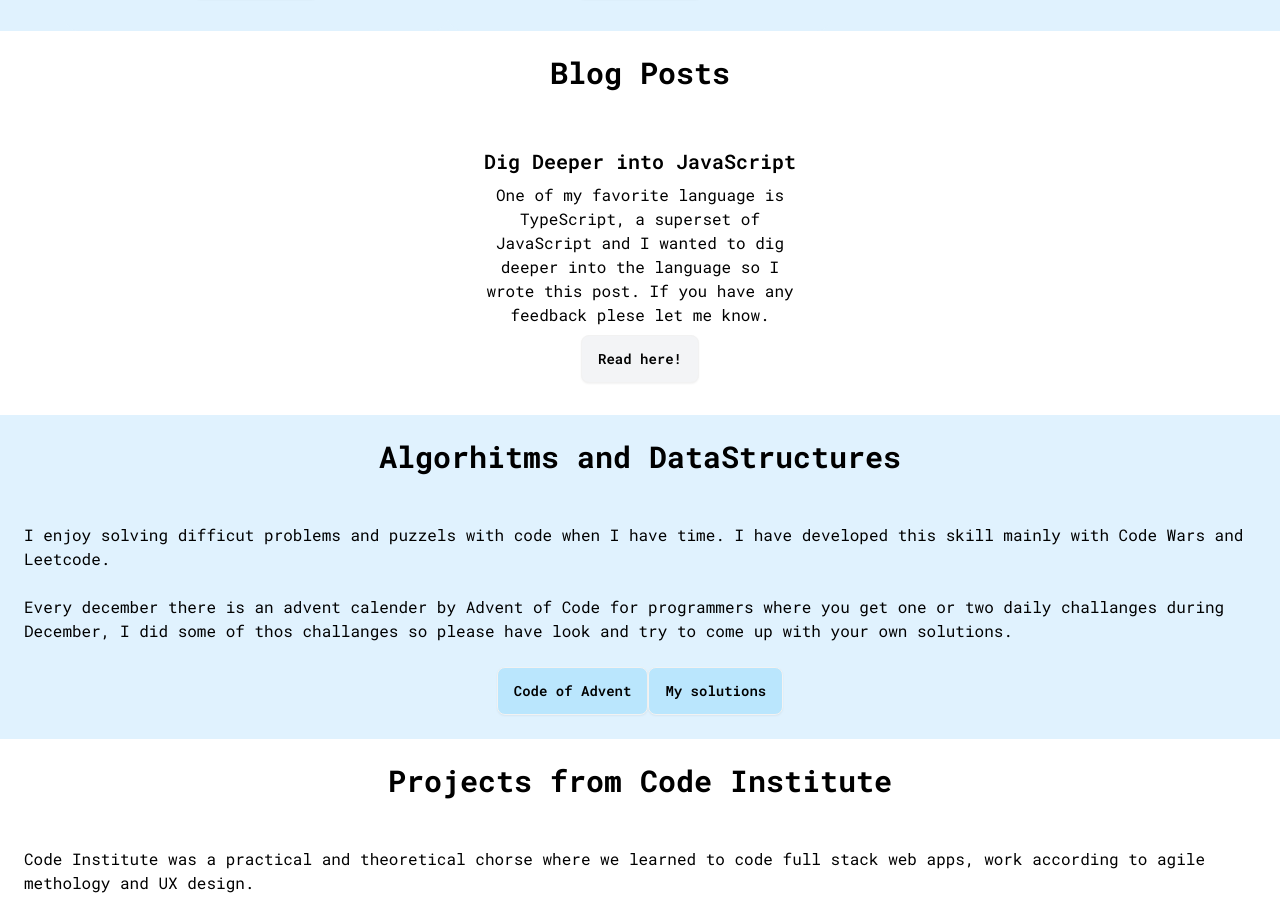
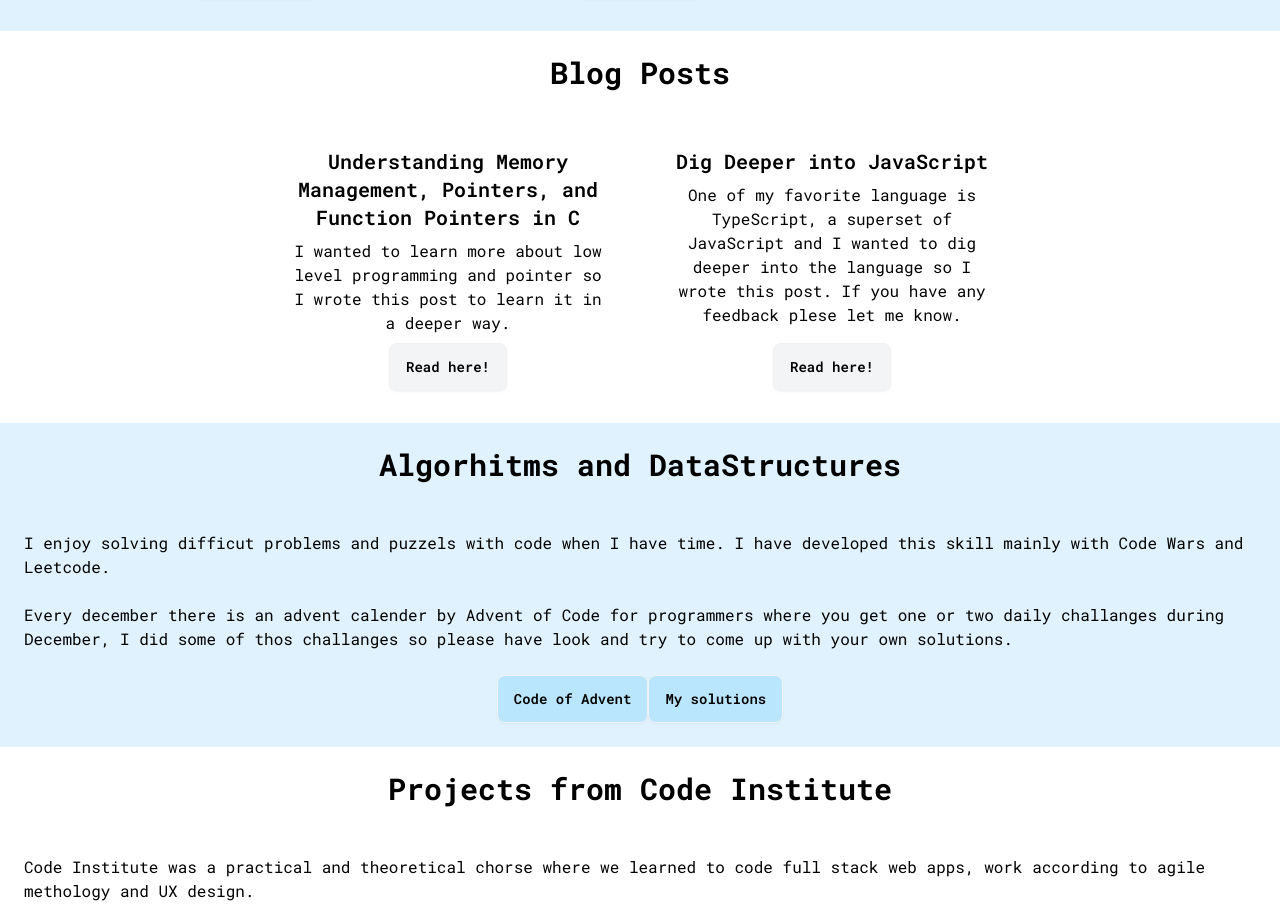
Before and after one commit to EmanuelGustafzon/portfolio, a Next.js app in the folder portfolio/: page / in a window 1280 px wide. Shown: the part 1805-2717 px from the top of the page. Built offline with nearby package versions, Linux system fonts and the light colour scheme.

Commit message:
Update page.tsx
Add blog

```diff
--- a/portfolio/app/page.tsx
+++ b/portfolio/app/page.tsx
@@ -46,6 +46,15 @@ export default function Home() {
       <div className='flex justify-center'>
         <div className="card w-96 bg-white">
           <div className="card-body items-center text-center">
+            <h3 className="card-title">Understanding Memory Management, Pointers, and Function Pointers in C </h3>
+            <p>I wanted to learn more about low level programming and pointer so I wrote this post to learn it in a deeper way. </p>
+              <div className="card-actions justify-end">
+                <Link href='https://dev.to/emanuelgustafzon/understanding-memory-management-pointers-and-function-pointers-in-c-8ld' target='_blank' className="btn text-black bg-gray-100">Read here!</Link>
+              </div>
+          </div>
+        </div>
+        <div className="card w-96 bg-white">
+          <div className="card-body items-center text-center">
             <h3 className="card-title">Dig Deeper into JavaScript</h3>
             <p>One of my favorite language is TypeScript, a superset of JavaScript and I wanted to dig deeper into the language so I wrote this post. If you have any feedback plese let me know. </p>
               <div className="card-actions justify-end">
```
